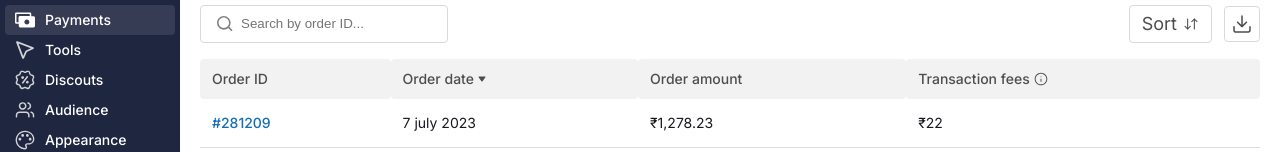
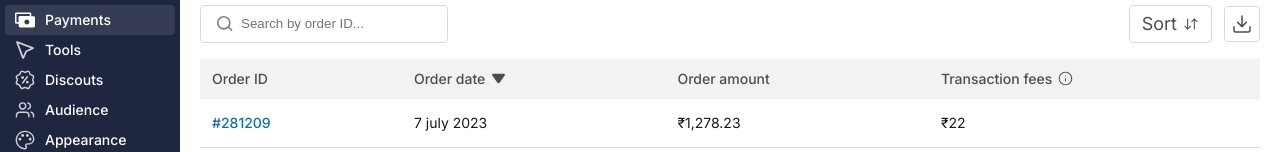
Before and after one commit to Abhay5855/Payment-assignment, a React (Vite) app: page / in a window 1280 px wide. Shown: the part 243-395 px from the top of the page. Built offline with nearby package versions, Linux system fonts and the light colour scheme.

Commit message:
fix:table css

```diff
--- a/src/base/Table.jsx
+++ b/src/base/Table.jsx
@@ -11,7 +11,7 @@ const Table = () => {
             {columns.map((column, index) => (
               <th key={index}>
                 <div className="responsive_table__header">
-                  {column.name}
+                  <p>{column.name}</p>
                   {column.icon && <img src={column.icon} alt="icon" />}
                 </div>
               </th>
--- a/src/base/table.css
+++ b/src/base/table.css
@@ -1,4 +1,4 @@
-.table-container {
+/* .table-container {
   overflow-x: auto;
 }
 
@@ -40,14 +40,99 @@
 
 .table__date {
   color: #1a181e;
-  /* Body 2/Regular */
   font-family: Inter;
   font-size: 14px;
   font-style: normal;
   font-weight: 400;
-  line-height: 20px; /* 142.857% */
+  line-height: 20px;
+} */
+/*
+table {
+  border-collapse: collapse;
+  width: 100%;
 }
 
+.responsive_table__header {
+  display: flex;
+  align-items: center;
+  gap: 6px;
+}
+
+.responsive_table__header > p {
+  color: #4d4d4d;
+  font-family: Inter, sans-serfif;
+  font-size: 14px;
+  font-style: normal;
+  font-weight: 500;
+  line-height: 20px;
+}
+
+thead tr {
+  display: flex;
+  flex-direction: row;
+  align-items: center;
+  justify-content: space-between;
+  width: 100%;
+} */
+
+.table-container {
+  overflow-x: auto;
+}
+
+.responsive-table {
+  width: 100%;
+  border-collapse: collapse;
+}
+
+.responsive-table td {
+  border-bottom: 1px solid #ddd;
+  padding: 14px 12px;
+}
+
+.responsive-table th {
+  padding: 10px 12px;
+  background: #f2f2f2;
+  color: #4d4d4d;
+  font-family: Inter;
+  font-size: 14px;
+  font-style: normal;
+  font-weight: 500;
+  line-height: 20px;
+  text-align: left;
+}
+
+.responsive_table__header {
+  display: flex;
+  align-items: center;
+  gap: 6px;
+  margin-right: 40px;
+}
+
+.responsive_table__header p {
+  margin: 0;
+}
+
+.responsive_table__header img {
+  height: 15px;
+}
+
+.table__id {
+  color: #146eb4;
+  font-family: Inter;
+  font-size: 14px;
+  font-style: normal;
+  font-weight: 500;
+  line-height: 20px;
+}
+
+.table__date {
+  color: #1a181e;
+  font-family: Inter;
+  font-size: 14px;
+  font-style: normal;
+  font-weight: 400;
+  line-height: 20px;
+}
 @media (max-width: 600px) {
   .responsive-table {
     overflow-x: auto;
--- a/src/components/main/main.css
+++ b/src/components/main/main.css
@@ -289,6 +289,10 @@
     font-size: 14px;
   }
 
+  .main__month {
+    padding: 4px 12px;
+  }
+
   .main__container {
     padding: 10px;
     gap: 14px;
```
